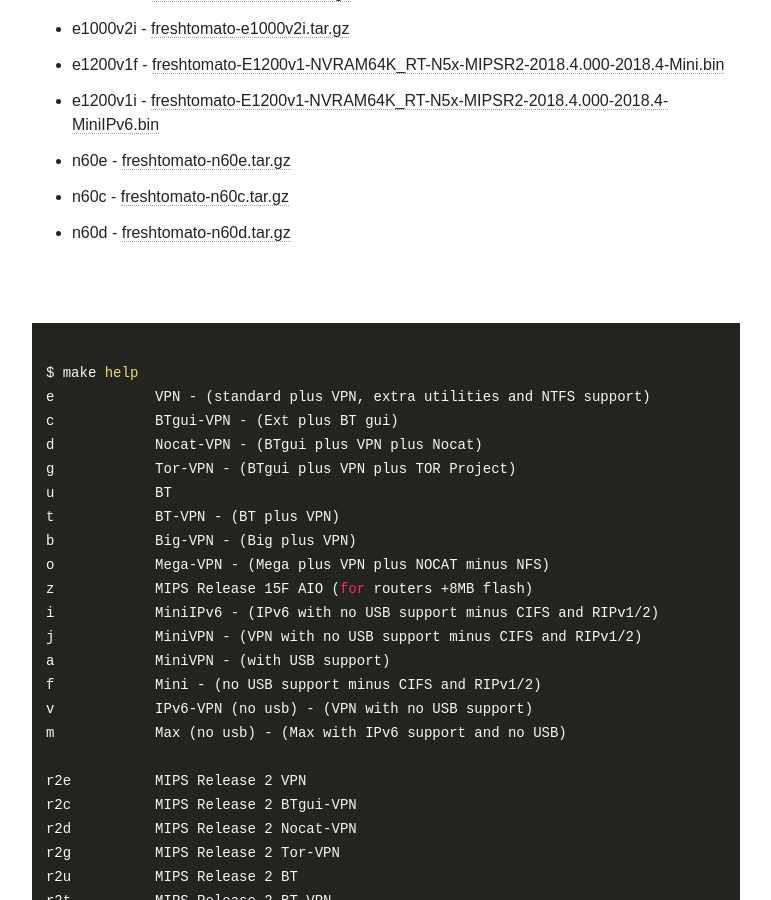
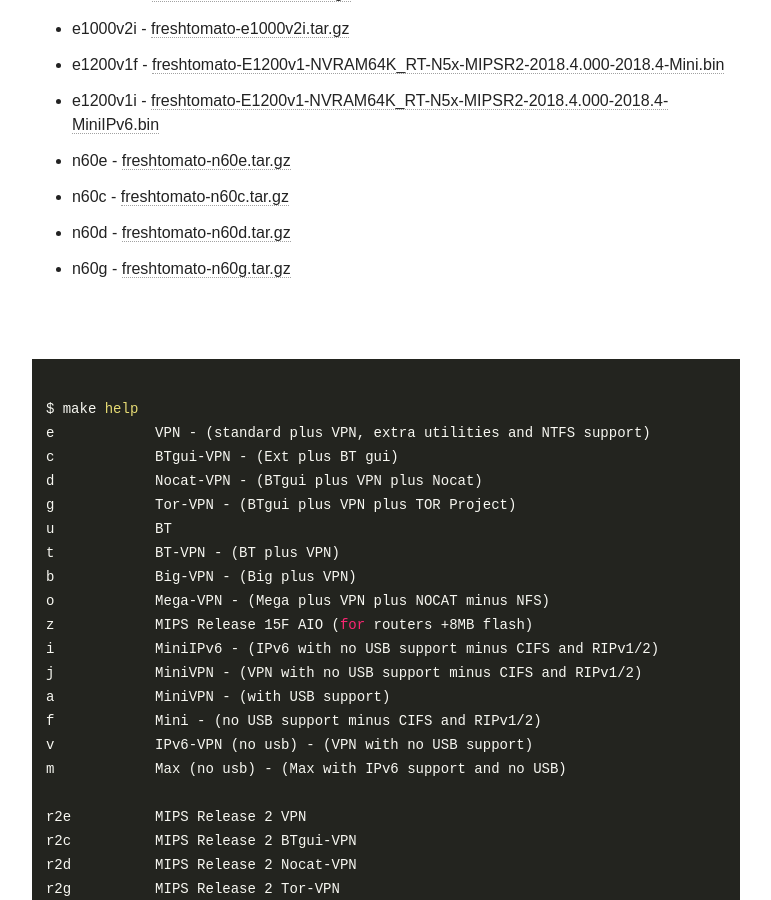
Before and after one commit to oglopss/freshtomato-mips-ci-jekyll, a Jekyll site: the page built from index.html, in a window 1280 px wide and 900 px high, scrolled down 1267 px. Shown: the whole window, without its empty margins (254-1025 px from the left). Built offline with Jekyll 4.4.1, drawn with Linux system fonts in a browser that asks for light colours; nearby versions of some CDN libraries.

Commit message:
Travis build 39 n60g pushed to gh-pages

```diff
--- a/_data/ss.yml
+++ b/_data/ss.yml
@@ -24,3 +24,4 @@ files:
   - 0022 n60e freshtomato-n60e.tar.gz
   - 0023 n60c freshtomato-n60c.tar.gz
   - 0024 n60d freshtomato-n60d.tar.gz
+  - 0025 n60g freshtomato-n60g.tar.gz
```
